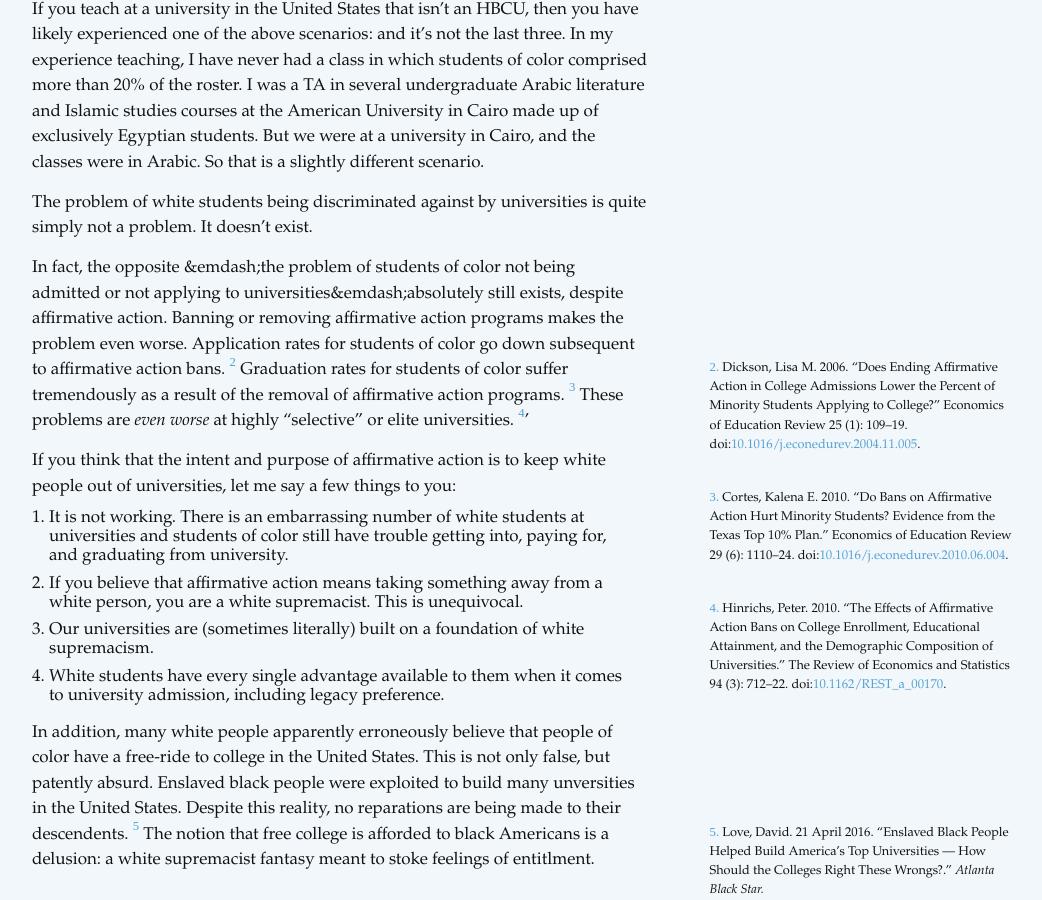
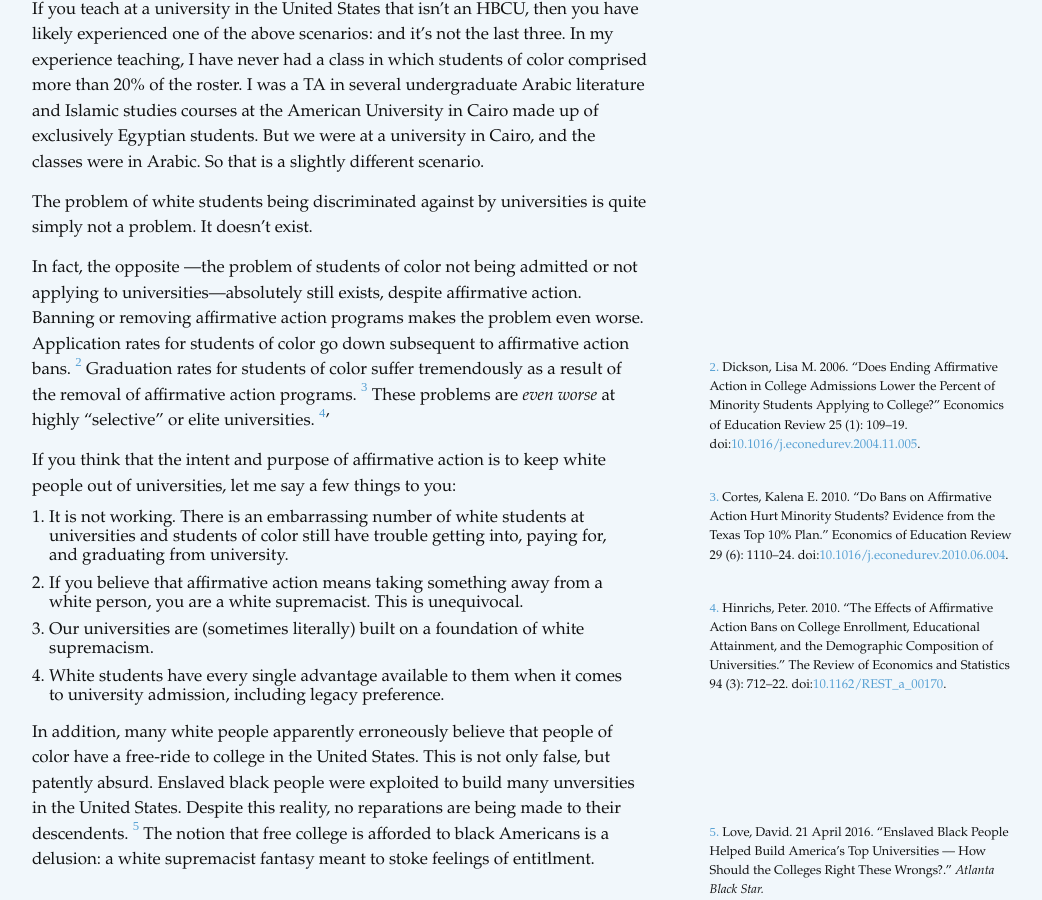
Before and after one commit to jdmar3/jdmar3.github.io, a Jekyll site: the page built from _posts/2017-08-03-affirmative-action.md, in a window 1280 px wide and 900 px high, scrolled down 793 px. Shown: the whole window, without its empty margins (48-1090 px from the left). Built offline with Jekyll 4.4.1, drawn with Linux system fonts in a browser that asks for light colours; some web fonts are replaced; Markdown is read by kramdown in place of the engine named in the settings; comment, search, counter and statistics services are not loaded; some of the changed lines change nothing that is shown.

Commit message:
fix emdashes

```diff
--- a/_posts/2017-08-03-affirmative-action.md
+++ b/_posts/2017-08-03-affirmative-action.md
@@ -36,7 +36,7 @@ So that is a slightly different scenario.
 The problem of white students being discriminated against by universities is quite simply not a problem.
 It doesn't exist.
 
-In fact, the opposite &emdash;the problem of students of color not being admitted or not applying to universities&emdash;absolutely still exists, despite affirmative action.
+In fact, the opposite &mdash;the problem of students of color not being admitted or not applying to universities&mdash;absolutely still exists, despite affirmative action.
 Banning or removing affirmative action programs makes the problem even worse.
 Application rates for students of color go down subsequent to affirmative action bans. {% sidenote 'admissions' 'Dickson, Lisa M. 2006. “Does Ending Affirmative Action in College Admissions Lower the Percent of Minority Students Applying to College?” Economics of Education Review 25 (1): 109–19. doi:<a href="https://doi.org/10.1016/j.econedurev.2004.11.005">10.1016/j.econedurev.2004.11.005</a>.' %}
 Graduation rates for students of color suffer tremendously as a result of the removal of affirmative action programs. {% sidenote 'graduation' 'Cortes, Kalena E. 2010. “Do Bans on Affirmative Action Hurt Minority Students? Evidence from the Texas Top 10% Plan.” Economics of Education Review 29 (6): 1110–24. doi:<a href="http://users.nber.org/~cortesk/econed2010.pdf">10.1016/j.econedurev.2010.06.004</a>.' %}
```
